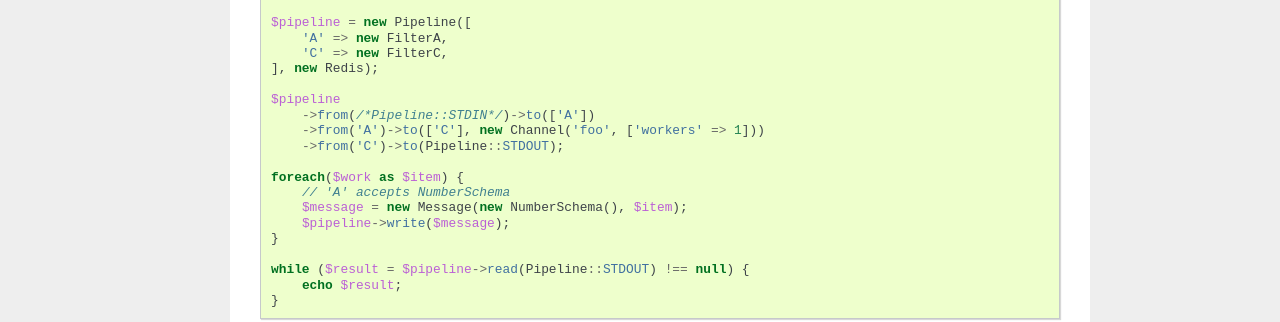
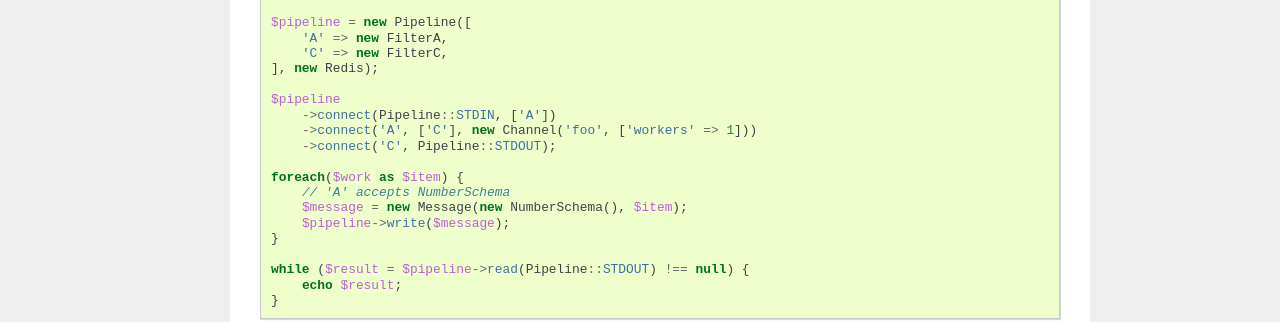
Before and after one commit to 0x20h/teeparty-php, a Sphinx documentation site: the page built from docs/source/introduction.rst, in a window 1280 px wide. Shown: the part 623-945 px from the top of the page. Built offline with Sphinx 7.4.7, drawn with Linux system fonts in a browser that asks for light colours; formulas are drawn with MathJax 3.

Commit message:
method name changed

```diff
--- a/docs/source/introduction.rst
+++ b/docs/source/introduction.rst
@@ -32,9 +32,9 @@ Teeparty [ti:pɑ:rt̬i] is a (asychronous) pipeline processing framework for PHP
     ], new Redis);
 
     $pipeline
-        ->from(/*Pipeline::STDIN*/)->to(['A'])
-        ->from('A')->to(['C'], new Channel('foo', ['workers' => 1]))
-        ->from('C')->to(Pipeline::STDOUT);
+        ->connect(Pipeline::STDIN, ['A'])
+        ->connect('A', ['C'], new Channel('foo', ['workers' => 1]))
+        ->connect('C', Pipeline::STDOUT);
 
     foreach($work as $item) {
         // 'A' accepts NumberSchema
```
